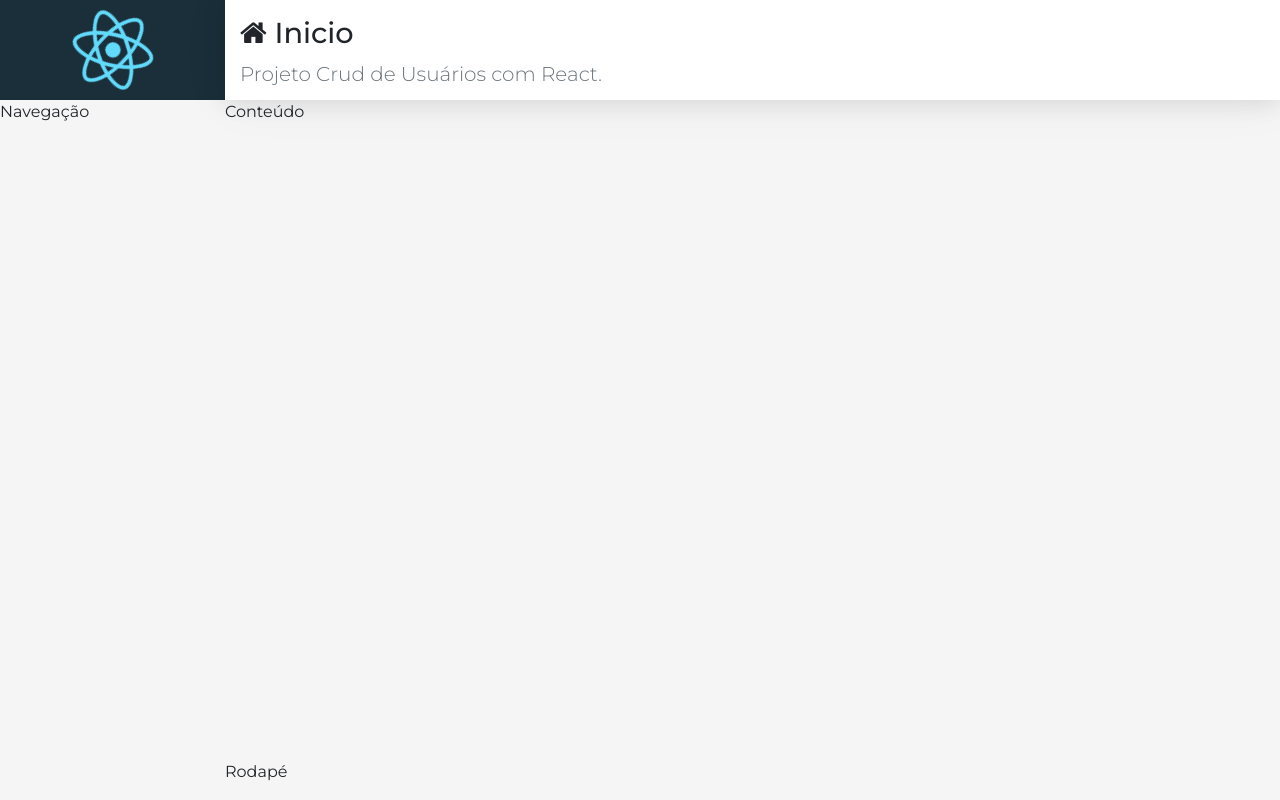
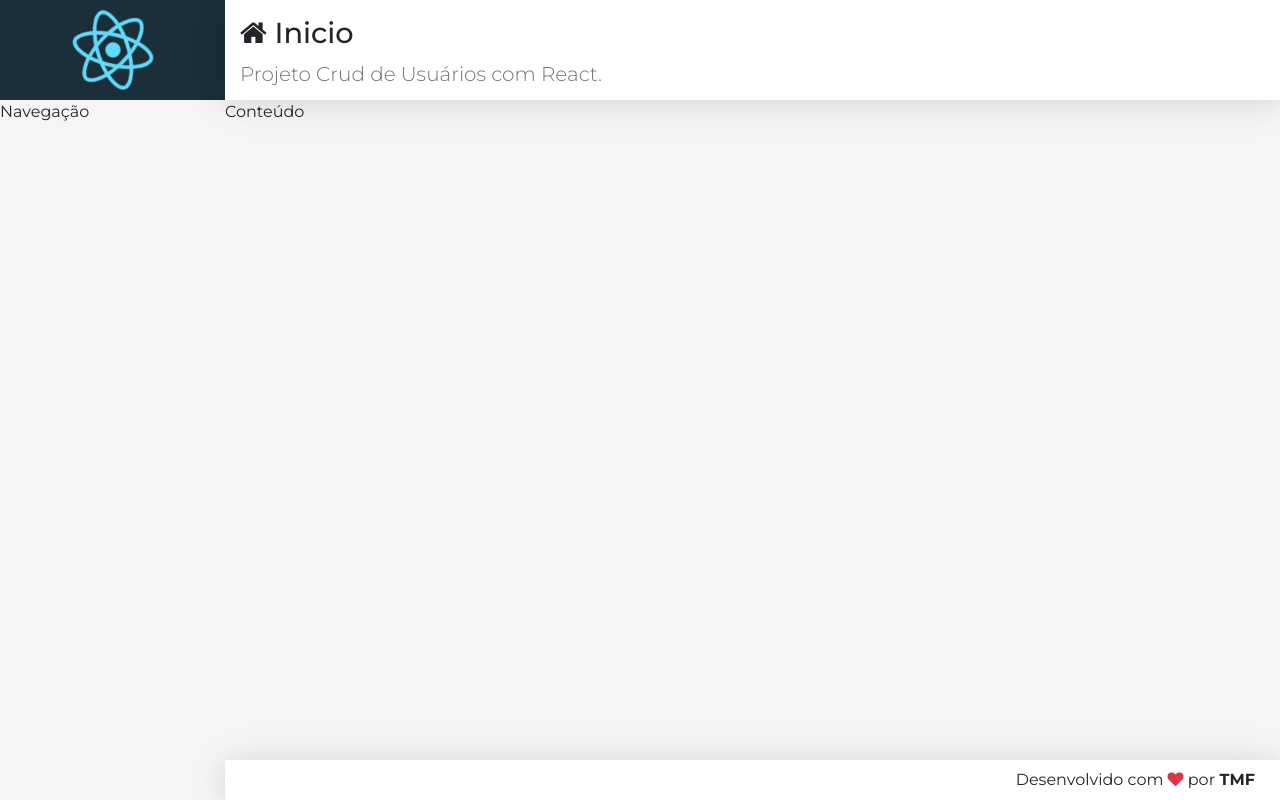
Before and after one commit to martins86/poc-react-gipod, a React (Create React App) app in the folder crud-user/frontend/: page / in a window 1280 px wide. Built offline with nearby package versions, Linux system fonts and the light colour scheme.

Commit message:
finalizando o footer

```diff
--- a/crud-user/frontend/src/components/template/footer.css
+++ b/crud-user/frontend/src/components/template/footer.css
@@ -1,2 +1,8 @@
-.footer {
+footer.footer {
+  display: flex;
+  align-items: center;
+  justify-content: flex-end;
+  padding: 0 25px;
+  background-color: #ffffff;
+  box-shadow: var(--shadow);
 }
--- a/crud-user/frontend/src/components/template/footer.jsx
+++ b/crud-user/frontend/src/components/template/footer.jsx
@@ -2,6 +2,13 @@
 
 import "./footer.css";
 
-const Footer = (props) => <footer className="footer">Rodapé</footer>;
+const Footer = (props) => (
+  <footer className="footer">
+    <span>
+      Desenvolvido com <i className="fa fa-heart text-danger"></i> por
+      <strong> TMF</strong>
+    </span>
+  </footer>
+);
 
 export default Footer;
```
